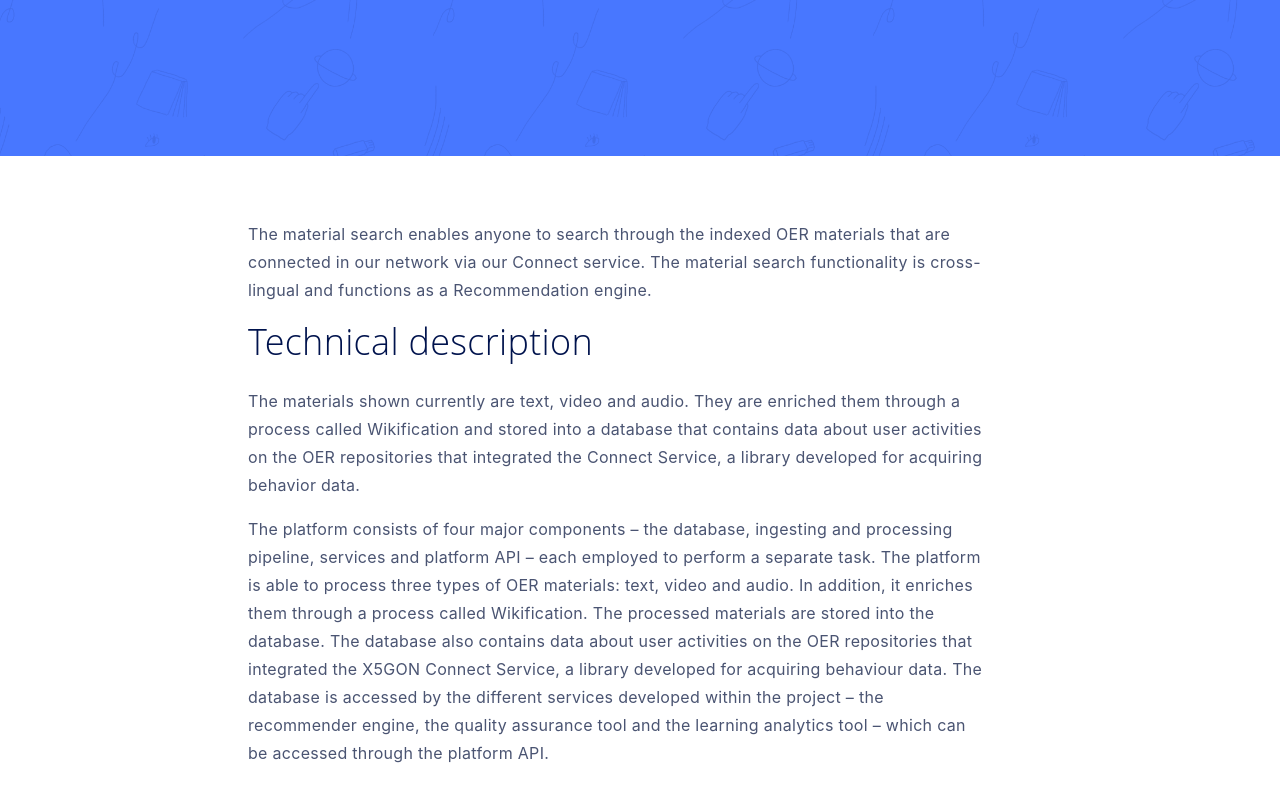
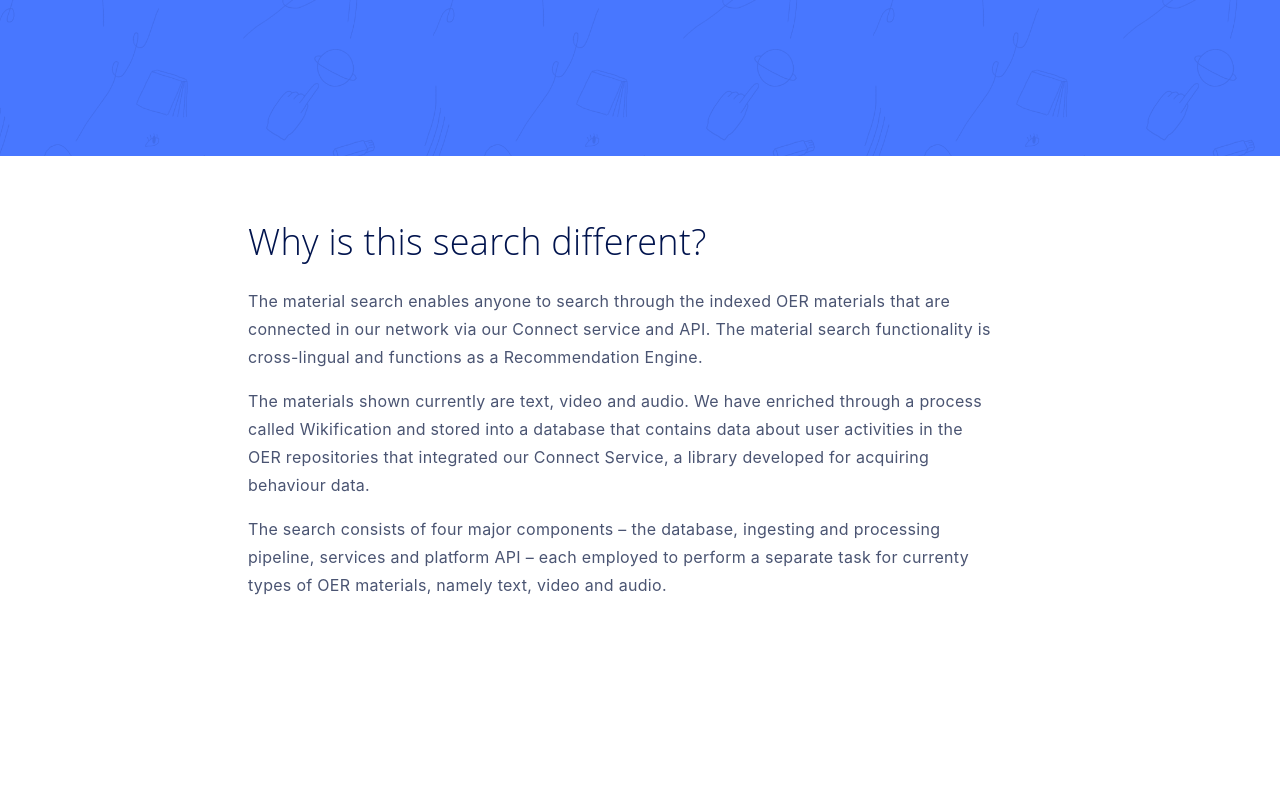
Before and after one commit to X5GON/discovery-ui, a Gatsby site: page / in a window 1280 px wide. Shown: the part 644-1444 px from the top of the page. After the commit the page ends 1323 px from the top, so only its background shows below. Built offline with nearby package versions, Linux system fonts and the light colour scheme; Gatsby itself is replaced by a stand-in of ours.

Commit message:
fixed text

```diff
--- a/src/pages/index.js
+++ b/src/pages/index.js
@@ -89,33 +89,26 @@ const IndexPage = () => {
   const About = () => {
     return (
       <div className="maxer-880 mx-auto p-64 text-purple px-5 d-none d-sm-block">
+        <h4 className="mb-4">Why is this search different?</h4>
+
         <p className="search-description">
           The material search enables anyone to search through the indexed OER
-          materials that are connected in our network via our Connect service.
-          The material search functionality is cross-lingual and functions as a
-          Recommendation engine.
-        </p>
-        <h4 className="mb-4">Technical description</h4>
-        <p className="search-description pr-5">
-          The materials shown currently are text, video and audio. They are
-          enriched them through a process called Wikification and stored into a
-          database that contains data about user activities on the OER
-          repositories that integrated the Connect Service, a library developed
-          for acquiring behavior data.{" "}
+          materials that are connected in our network via our Connect service
+          and API. The material search functionality is cross-lingual and
+          functions as a Recommendation Engine.
         </p>
         <p className="search-description pr-5">
-          The platform consists of four major components – the database,
-          ingesting and processing pipeline, services and platform API – each
-          employed to perform a separate task. The platform is able to process
-          three types of OER materials: text, video and audio. In addition, it
-          enriches them through a process called Wikification. The processed
-          materials are stored into the database. The database also contains
-          data about user activities on the OER repositories that integrated the
-          X5GON Connect Service, a library developed for acquiring behaviour
-          data. The database is accessed by the different services developed
-          within the project – the recommender engine, the quality assurance
-          tool and the learning analytics tool – which can be accessed through
-          the platform API.
+          The materials shown currently are text, video and audio. We have
+          enriched through a process called Wikification and stored into a
+          database that contains data about user activities in the OER
+          repositories that integrated our Connect Service, a library developed
+          for acquiring behaviour data.
+        </p>
+        <p className="search-description pr-5">
+          The search consists of four major components – the database, ingesting
+          and processing pipeline, services and platform API – each employed to
+          perform a separate task for currenty types of OER materials, namely
+          text, video and audio.
         </p>
       </div>
     )
```
